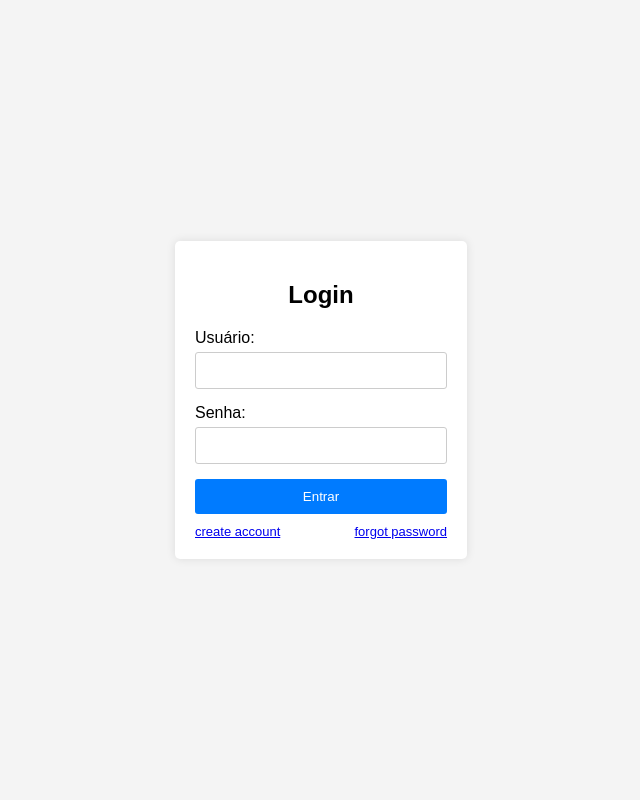
After one commit to pabloemanuelpbl/ProjetoPI2, a Flask app: page /login in a window 1280 px wide. The commit adds this page. Shown: the whole page, without its empty margins (319-959 px from the left). Run offline with Flask 3, Linux system fonts and the light colour scheme.

Commit message:
feat: append login page

```diff
--- a/src/routes.py
+++ b/src/routes.py
@@ -19,4 +19,12 @@ def contact():
 
 @app.route("/dashboard")
 def dashboard():
-    return render_template("dashboard.html")
+    return render_template("user/dashboard.html")
+
+@app.get("/login")
+def login():
+    return render_template("user/login.html")
+
+@app.post("/login")
+def login_post():
+    return "<script>document.location.href = '/dashboard' </script>"
--- a/src/templates/dashboard.html
+++ b/src/templates/user/dashboard.html
@@ -2,7 +2,7 @@
     <html lang="en">
     <head>
       <title>Job Dashboard | By Code Info</title>
-      <link rel="stylesheet" href="/static/css/user/dashboard.css" />
+      <link rel="stylesheet" href="{{ url_for('static', filename='css/user/dashboard.css')}}" />
       <!-- Font Awesome Cdn Link -->
       <link rel="stylesheet" href="https://cdnjs.cloudflare.com/ajax/libs/font-awesome/5.15.4/css/all.min.css" />
     </head>
--- /dev/null
+++ b/src/templates/user/login.html
@@ -0,0 +1,87 @@
+<!DOCTYPE html>
+<html lang="pt-BR">
+<head>
+    <meta charset="UTF-8">
+    <meta name="viewport" content="width=device-width, initial-scale=1.0">
+    <title>PÃ¡gina de Login</title>
+    <style>
+        body {
+            font-family: Arial, sans-serif;
+            background-color: #f4f4f4;
+            display: flex;
+            justify-content: center;
+            align-items: center;
+            height: 100vh;
+            margin: 0;
+        }
+        .login-container {
+            background-color: white;
+            padding: 20px;
+            border-radius: 5px;
+            box-shadow: 0 0 10px rgba(0, 0, 0, 0.1);
+        }
+        h2 {
+            text-align: center;
+        }
+        .form-group {
+            margin-bottom: 15px;
+        }
+        label {
+            display: block;
+            margin-bottom: 5px;
+        }
+        input[type="text"],
+        input[type="password"] {
+            padding: 10px;
+            border: 1px solid #ccc;
+            border-radius: 3px;
+            width: 230px;
+        }
+        button {
+            width: 100%;
+            padding: 10px;
+            background-color: #007bff;
+            color: white;
+            border: none;
+            border-radius: 3px;
+            cursor: pointer;
+        }
+        button:hover {
+            background-color: #0056b3;
+        }
+        .error-message {
+            color: red;
+            text-align: center;
+            margin-top: 10px;
+        }
+        .other-methods{
+            font-size: small;
+            display: flex;
+            justify-content: space-between;
+        }
+    </style>
+</head>
+<body>
+
+<div class="login-container">
+    <h2>Login</h2>
+    <form action="/login" method="post">
+        <div class="form-group">
+            <label for="username">Usuário:</label>
+            <input type="text" id="username" name="username" required>
+        </div>
+        <div class="form-group">
+            <label for="password">Senha:</label>
+            <input type="password" id="password" name="password" required>
+        </div>
+        <button type="submit">Entrar</button>
+        <div class="error-message" id="error-message"></div>
+    </form>
+    <div class="other-methods">
+        <a href="/login/cadaster">create account</a>
+        <a href="/login/forgot">forgot password</a>
+    </div>
+</div>
+
+</body>
+</html>
```
Also changed, not shown: src/templates/header_component.html (+15 -1 lines).
